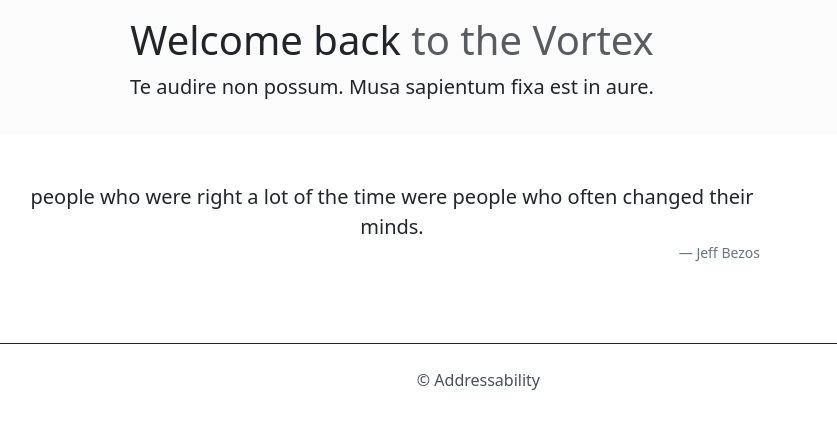
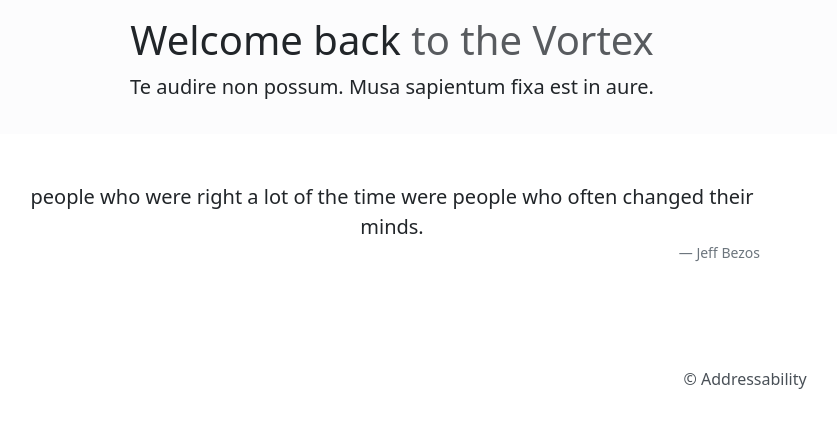
Before and after one commit to raz0x/addressability, a Jekyll site: the page built from index.html, in a window 1280 px wide. Shown: the top 429 px of the page, without its empty margins (248-1085 px from the left). Built offline with Jekyll 4.4.1, drawn with Linux system fonts in a browser that asks for light colours.

Commit message:
Update footer.html

```diff
--- a/_includes/footer.html
+++ b/_includes/footer.html
@@ -1,6 +1,6 @@
-<footer class="container-fluid text-light-emphasis border-top border-dark mt-4 pt-4">
+<footer class="container-fluid text-light-emphasis mt-4 pt-4">
     <div class="row justify-content-center align-items-end">
-        <div class="col-sm-6 col-md-4 col-lg-3 text-end">
+        <div class="col-md-8 text-end">
             <p>&copy; Addressability</p>
         </div>
     </div>
```
